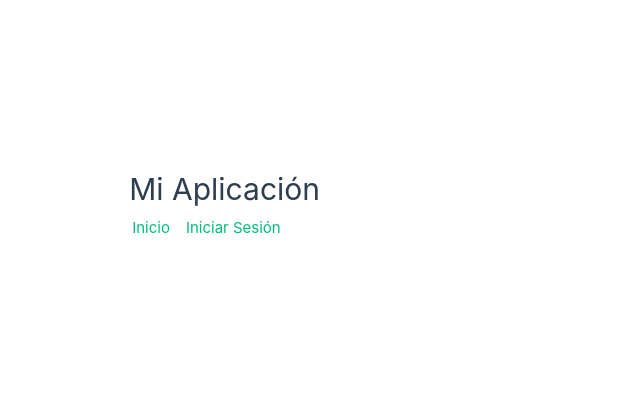
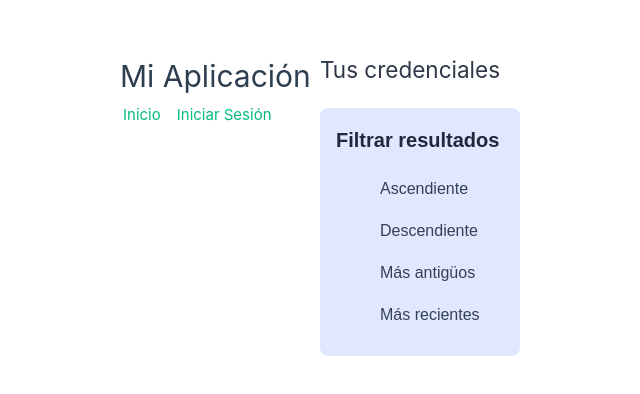
Before and after one commit to NaomiJimenezC/LockFort-Frontend, a Vue app: page /vault in a window 1280 px wide. Shown: the part 196-590 px from the top of the page, without its empty margins (320-960 px from the left). Built offline with nearby package versions, Linux system fonts and the light colour scheme; no server answers.

Commit message:
todays work

```diff
--- a/package.json
+++ b/package.json
@@ -12,6 +12,7 @@
     "axios": "^1.8.1",
     "feather-icons": "^4.29.2",
     "pinia": "^3.0.1",
+    "pinia-plugin-persistedstate": "^4.2.0",
     "vee-validate": "^4.15.0",
     "vue": "^3.5.13",
     "vue-router": "^4.5.0",
--- /dev/null
+++ b/src/components/FilterMenu.vue
@@ -0,0 +1,126 @@
+<template>
+    <div class="filter-container">
+      <h3 class="filter-title">Filtrar resultados</h3>
+      <ul class="filter-options">
+        <li class="filter-item">
+          <button class="filter-button" @click="emitSort('ascendente')">
+            <span class="filter-icon">
+              </span>
+            Ascendiente
+          </button>
+        </li>
+        <li class="filter-item">
+          <button class="filter-button" @click="emitSort('descendente')">
+            <span class="filter-icon">
+              </span>
+            Descendiente
+          </button>
+        </li>
+        <li class="filter-item">
+          <button class="filter-button" @click="emitSort('antiguo')">
+            <span class="filter-icon">
+              </span>
+            Más antigüos
+          </button>
+        </li>
+        <li class="filter-item">
+          <button class="filter-button" @click="emitSort('reciente')">
+            <span class="filter-icon">
+              </span>
+            Más recientes
+          </button>
+        </li>
+      </ul>
+    </div>
+  </template>
+
+  <script>
+  export default {
+    name: 'FilterMenu',
+    props: {
+      /**
+       * Array de resultados a filtrar.
+       * @type {Array}
+       * @required
+       */
+      results: {
+        type: Array,
+        required: true,
+      },
+    },
+    data() {
+      return {
+        // No se necesita data local en este componente para la funcionalidad actual
+      };
+    },
+    methods: {
+      /**
+       * Emite un evento "sort-results" al componente padre,
+       * indicando el tipo de ordenamiento seleccionado.
+       *
+       * @param {string} sortBy - Tipo de ordenamiento ('ascendente', 'descendente', 'antiguo', 'reciente').
+       */
+      emitSort(sortBy) {
+        this.$emit('sort-results', sortBy);
+      },
+    },
+  }
+  </script>
+
+  <style scoped>
+  .filter-container {
+    background-color: #E0E7FF;
+    border-radius: 0.5rem;
+    padding: 1rem;
+    width: 200px;
+    font-family: sans-serif;
+  }
+
+  .filter-title {
+    color: #1E293B;
+    font-size: 1.25rem;
+    margin-bottom: 1rem;
+    font-weight: bold;
+  }
+
+  .filter-options {
+    list-style: none;
+    padding: 0;
+    margin: 0;
+  }
+
+  .filter-item {
+    margin-bottom: 0.5rem;
+  }
+
+  .filter-button {
+    display: flex;
+    align-items: center;
+    gap: 0.5rem;
+    padding: 0.5rem 0.75rem;
+    border: none;
+    background-color: transparent;
+    color: #334155;
+    border-radius: 0.375rem;
+    cursor: pointer;
+    width: 100%;
+    text-align: left;
+    font-size: 1rem;
+  }
+
+  .filter-button:hover {
+    background-color: #CBD5E1;
+  }
+
+  .filter-icon {
+    display: flex;
+    justify-content: center;
+    width: 1.5rem;
+  }
+
+  .filter-icon svg {
+    width: 1.25rem;
+    height: 1.25rem;
+    color: #475569; /* Por si acaso se quiere volver a poner iconos SVG, se mantiene el estilo */
+  }
+</style>
--- a/src/components/LoginForm.vue
+++ b/src/components/LoginForm.vue
@@ -16,6 +16,7 @@ export default {
   setup() {
 
     const router = useRouter();
+
     const schema = yup.object().shape({
       email: yup.string().
       required("contraseña incorrecta")
@@ -29,7 +30,7 @@ export default {
   methods:{
     async onSubmit (values, { setErrors })  {
       try {
-        const crsf_token = await axios.get(`${csrf}/sanctum/csrf-cookie`,{withCredentials: true});
+        const crsf_token = await axios.get(`${csrf}/sanctum/csrf-cookie`,{withCredentials: true,withXSRFToken:true});
 
         if (crsf_token.status === 204 || crsf_token.status === 200) {
           await axios.post(`${urlBackend}/auth/login`, values, { withCredentials: true, withXSRFToken: true });
--- a/src/main.js
+++ b/src/main.js
@@ -3,6 +3,11 @@ import './assets/main.css'
 import { createApp } from 'vue'
 import App from './App.vue'
 import router from "@/router/index.js";
+import { createPinia } from 'pinia';
+import piniaPersistedState from 'pinia-plugin-persistedstate';
+
+const pinia = createPinia();
+pinia.use(piniaPersistedState);
 
 createApp(App)
     .use(router)
--- a/src/pages/Email2faVerification.vue
+++ b/src/pages/Email2faVerification.vue
@@ -5,7 +5,12 @@ import * as yup from "yup";
   import axios from "axios";
   import router from "@/router/index.js";
 
+  axios.defaults.withCredentials = true;
+axios.defaults.withXSRFToken = true;
+
   const urlBackend = import.meta.env.VITE_BACKEND_URL;
+  const csrf = urlBackend.replace(/\/api$/, '');
+
   const REQUEST_CODE_COOLDOWN_SECONDS = 60;
 
   export default {
@@ -27,10 +32,12 @@ export default {
       async onSubmit(values, actions) {
         if (!actions.errors) {
           try {
-          const response = await axios.post(`${urlBackend}/2fa/verify`, values, {withCredentials: true});
+            // CSRF token request removed
+            const response = await axios.post(`${urlBackend}/auth/2fa/verify`, values); // withCredentials and withXSRFToken are globally configured
             if (response.status === 200) {
                   await router.push("/vault");
               }
+
           } catch (error) {
             console.error("Error en la verificación:", error);
             alert("Error al verificar el código. Por favor, inténtalo de nuevo.");
@@ -41,12 +48,13 @@ export default {
         if (this.isRequestCodeButtonDisabled) {
           return;
         }
-
         try {
-        const response = await axios.post(`${urlBackend}/2fa/setup`, {'two_factor_type': 'email'}, {withCredentials: true});
+          // CSRF token request removed
+          const response = await axios.post(`${urlBackend}/auth/2fa/setup`, {'two_factor_type': 'email'}); // withCredentials and withXSRFToken are globally configured
           console.log("Solicitud de nuevo código exitosa:", response);
 
           this.disableRequestCodeButton();
+
 
         } catch (error) {
           console.error("Error al solicitar nuevo código:", error);
--- a/src/pages/Vault.vue
+++ b/src/pages/Vault.vue
@@ -1,13 +1,80 @@
+<template>
+  <section>
+    <h1>Tus credenciales</h1>
+  </section>
+  <section>
+    <aside>
+      <FilterMenu/>
+    </aside>
+  </section>
+</template>
+
 <script>
+import FilterMenu from '@/components/FilterMenu.vue'; // Asegúrate de que la ruta sea correcta
+
 export default {
-  name: "Vault"
+  name: 'VaultView',
+  components: {
+    FilterMenu,
+  },
+
+  methods: {
+    handleSortResults(sortBy) {
+      /**
+       * Maneja el evento "sort-results" emitido por FilterResults.
+       * @param {string} sortBy - El tipo de ordenamiento ('ascendente', 'descendente', 'antiguo', 'reciente').
+       */
+      console.log('Ordenar por:', sortBy);
+      let sortedArray = [...this.resultados]; // Crear una copia del array original para ordenarlo y no mutar el original
+
+      switch (sortBy) {
+        case 'ascendente':
+          sortedArray.sort((a, b) => a.name.localeCompare(b.name)); // Ordenar alfabéticamente ascendente por nombre
+          break;
+        case 'descendente':
+          sortedArray.sort((a, b) => b.name.localeCompare(a.name)); // Ordenar alfabéticamente descendente por nombre
+          break;
+        case 'antiguo':
+          sortedArray.sort((a, b) => new Date(a.dateCreation) - new Date(b.dateCreation)); // Ordenar por fecha de creación más antigua primero
+          break;
+        case 'reciente':
+          sortedArray.sort((a, b) => new Date(b.dateCreation) - new Date(a.dateCreation)); // Ordenar por fecha de creación más reciente primero
+          break;
+        default:
+          sortedArray = [...this.resultados]; // Si sortBy no coincide con ninguno, volver al orden original
+      }
+      this.resultadosOrdenados = sortedArray; // Actualizar el array de resultadosOrdenados con el array ordenado
+    },
+  },
 }
 </script>
 
-<template>
+<style scoped>
+.vault-view-container {
+  font-family: sans-serif;
+  padding: 20px;
+}
 
-</template>
+h1 {
+  margin-bottom: 20px;
+  color: #2D3748;
+}
 
-<style scoped>
+.resultados-list {
+  list-style: none;
+  padding: 0;
+}
 
+.resultado-item {
+  background-color: #FFFFFF;
+  border: 1px solid #E2E8F0;
+  border-radius: 0.5rem;
+  padding: 1rem;
+  margin-bottom: 0.5rem;
+  color: #4A5568;
+}
+
+.resultados-list li:last-child {
+  margin-bottom: 0;
+}
 </style>
--- a/src/router/index.js
+++ b/src/router/index.js
@@ -5,6 +5,8 @@ import Home from "@/pages/Home.vue";
 import Selection2fa from "@/pages/Selection2fa.vue";
 import Email2faVerification from "@/pages/Email2faVerification.vue";
 import Authenticator2faVerification from "@/pages/Authenticator2faVerification.vue";
+import Vault from '@/pages/Vault.vue';
+import PagePassword from '@/pages/PagePassword.vue';
 
 const routes = [
     {
@@ -36,7 +38,15 @@ const routes = [
         path: '/2fa/authenticator_verification',
         name: '2fa_authenticator_verification',
         component: Authenticator2faVerification
-    }
+    },{
+        path: '/vault',
+        name: 'Vault',
+        component: Vault
+    },{
+        path: '/vault/credential/{id}',
+        name: 'Credential',
+        component: PagePassword
+    },
 
 ]
 
```
Also changed, not shown: src/components/CredentialCard.vue (added, +53 -0 lines), src/pages/Authenticator2faVerification.vue (+2 -2 lines), src/storage/authStorage.js (added, +19 -0 lines), 1 other file (tests, documents, lock files or other folders). Lines whose indentation alone changed are shown as unchanged.
